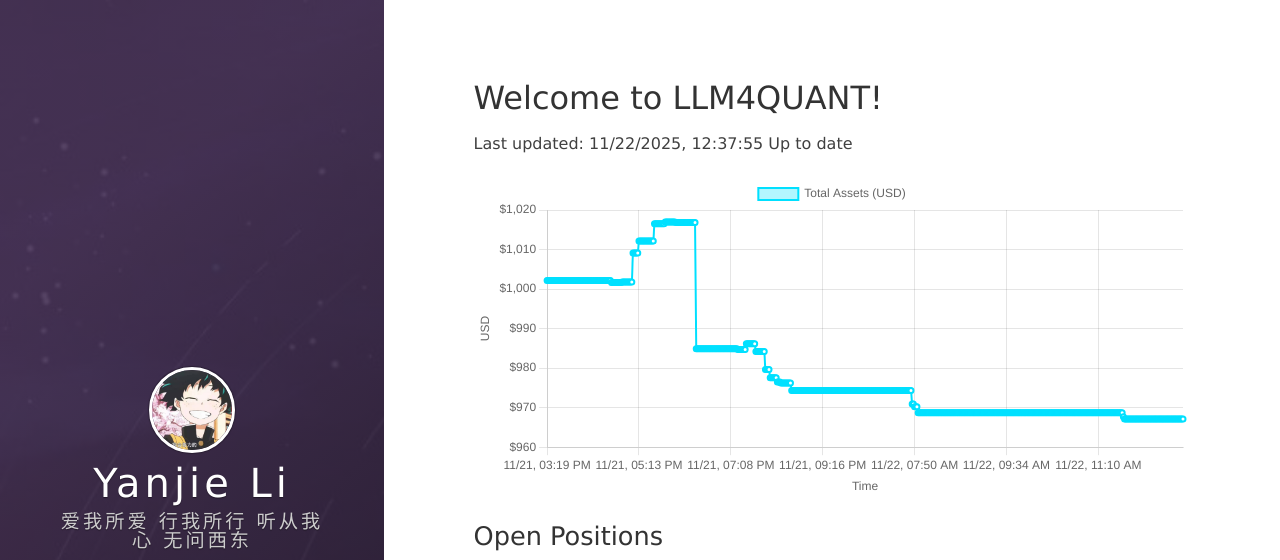
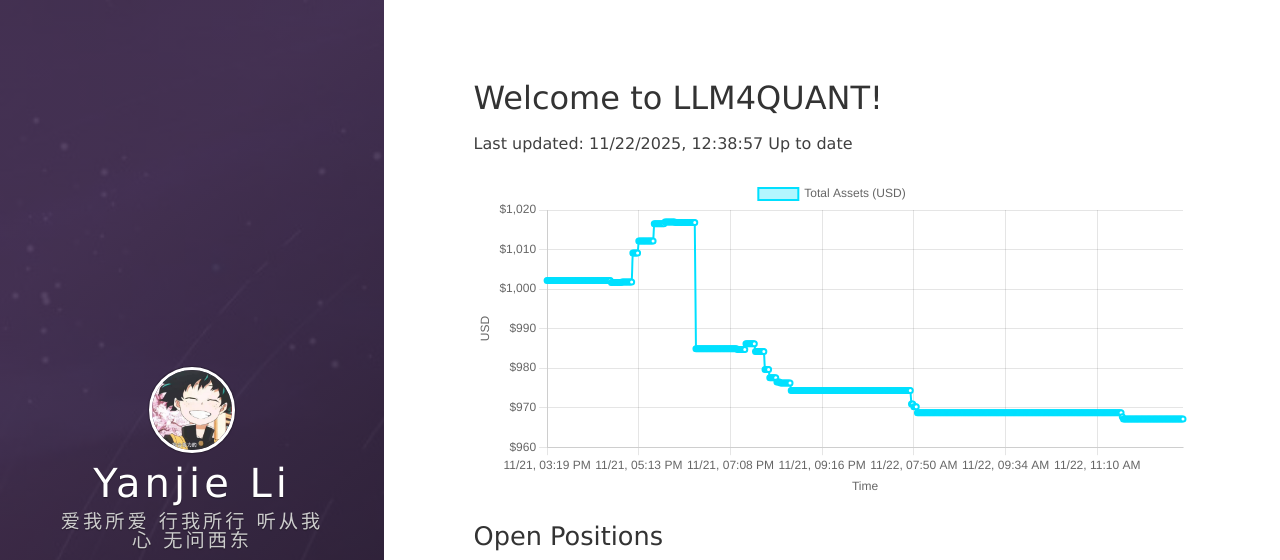
Before and after one commit to leeyegy/leeyegy.github.io, a Jekyll site: the page built from live-trading.html, in a window 1280 px wide and 1188 px high. Shown: the top 560 px of the window. Built offline with Jekyll 4.4.1, drawn with Linux system fonts in a browser that asks for light colours; nearby versions of some CDN libraries.

Commit message:
AccountMonitor: update balance history 2025-11-22T20:38:57+08:00

```diff
--- a/assets/data/binance/balance-history.json
+++ b/assets/data/binance/balance-history.json
@@ -1,5 +1,5 @@
 {
-  "generatedAt": "2025-11-22T20:37:55+08:00",
+  "generatedAt": "2025-11-22T20:38:57+08:00",
   "asset": "total_usd_value",
   "history": [
     {
@@ -2136,6 +2136,10 @@
     },
     {
       "timestamp": "2025-11-22T20:37:55+08:00",
+      "totalUsd": 967.14645393
+    },
+    {
+      "timestamp": "2025-11-22T20:38:57+08:00",
       "totalUsd": 967.14645393
     }
   ]
```
